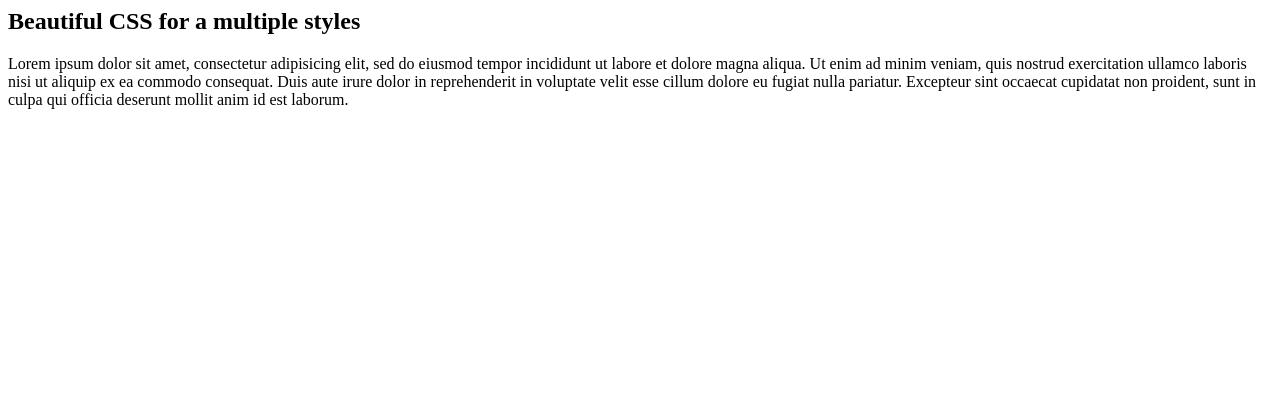
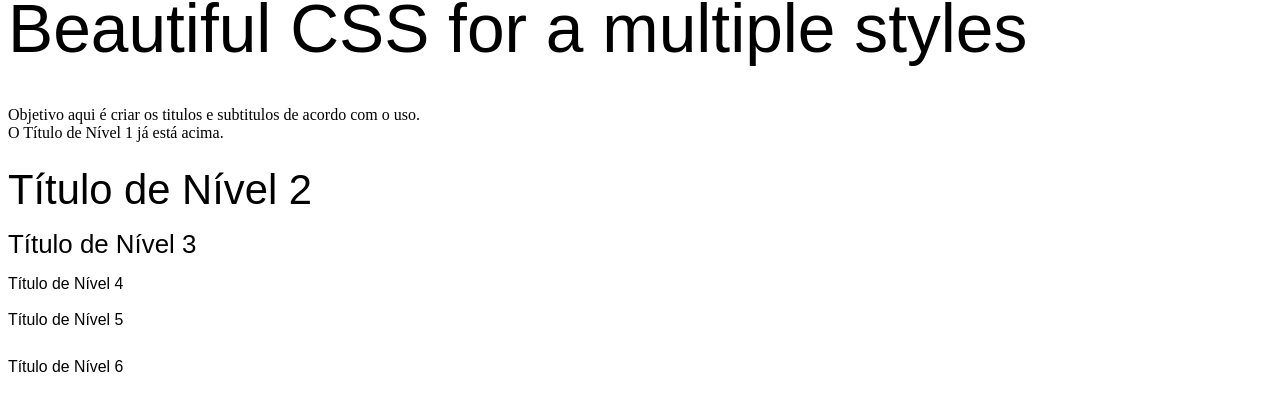
Before and after one commit to flpms/css-perfomance, a plain HTML site: page index.html in a window 1280 px wide. Drawn offline with Linux system fonts and the light colour scheme.

Commit message:
Initial text to style

```diff
--- a/index.html
+++ b/index.html
@@ -1,17 +1,19 @@
 <html>
 <head>
 	<title></title>
-	<link rel="stylesheet" type="text/css" href="text-formating.css">
+	<link rel="stylesheet" type="text/css" href="formating/text.css">
 </head>
 <body>
 	<article>
 		<h1>Beautiful CSS for a multiple styles</h1>
-		<p>Lorem ipsum dolor sit amet, consectetur adipisicing elit, sed do eiusmod
-		tempor incididunt ut labore et dolore magna aliqua. Ut enim ad minim veniam,
-		quis nostrud exercitation ullamco laboris nisi ut aliquip ex ea commodo
-		consequat. Duis aute irure dolor in reprehenderit in voluptate velit esse
-		cillum dolore eu fugiat nulla pariatur. Excepteur sint occaecat cupidatat non
-		proident, sunt in culpa qui officia deserunt mollit anim id est laborum.</p>
+		<p>Objetivo aqui é criar os titulos e subtitulos de acordo com o uso. <br />
+			O Título de Nível 1 já está acima.</p>
+
+		<h2>Título de Nível 2</h2>
+		<h3>Título de Nível 3</h3>
+		<h4>Título de Nível 4</h4>
+		<h5>Título de Nível 5</h5>
+		<h6>Título de Nível 6</h6>
 	</article>
 </body>
 </html>
```
